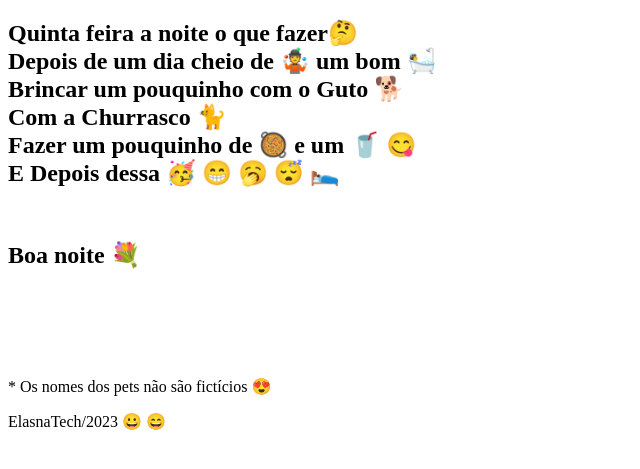
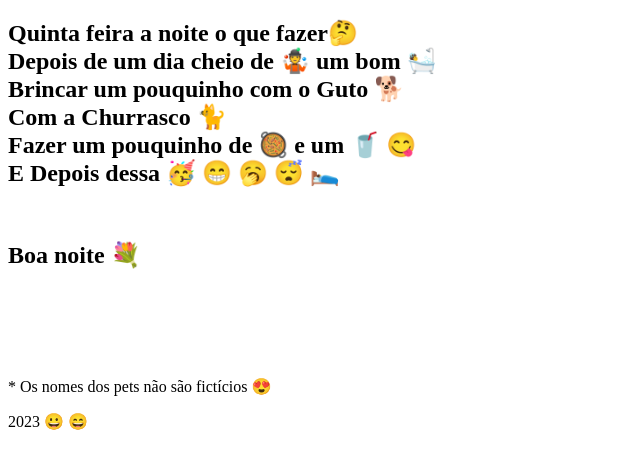
Before and after one commit to Erika-Costa-code/E, a plain HTML site: page index.html in a window 1280 px wide. Shown: the part 61-530 px from the top of the page, without its empty margins (0-640 px from the left). Drawn offline with Linux system fonts and the light colour scheme.

Commit message:
index.html

```diff
--- a/index.html
+++ b/index.html
@@ -46,7 +46,7 @@ E Depois dessa &#x1F973 &#x1F601 &#x1F971 &#x1F634 &#x1F6CC<br>
 
 <br><br><br>
 <p>* Os nomes dos pets não são fictícios &#x1F60D</p>
-<p>ElasnaTech/2023 &#128512 &#x1F604;</p>
+<p>2023 &#128512 &#x1F604;</p>
 </body>
 
 </html>
```
